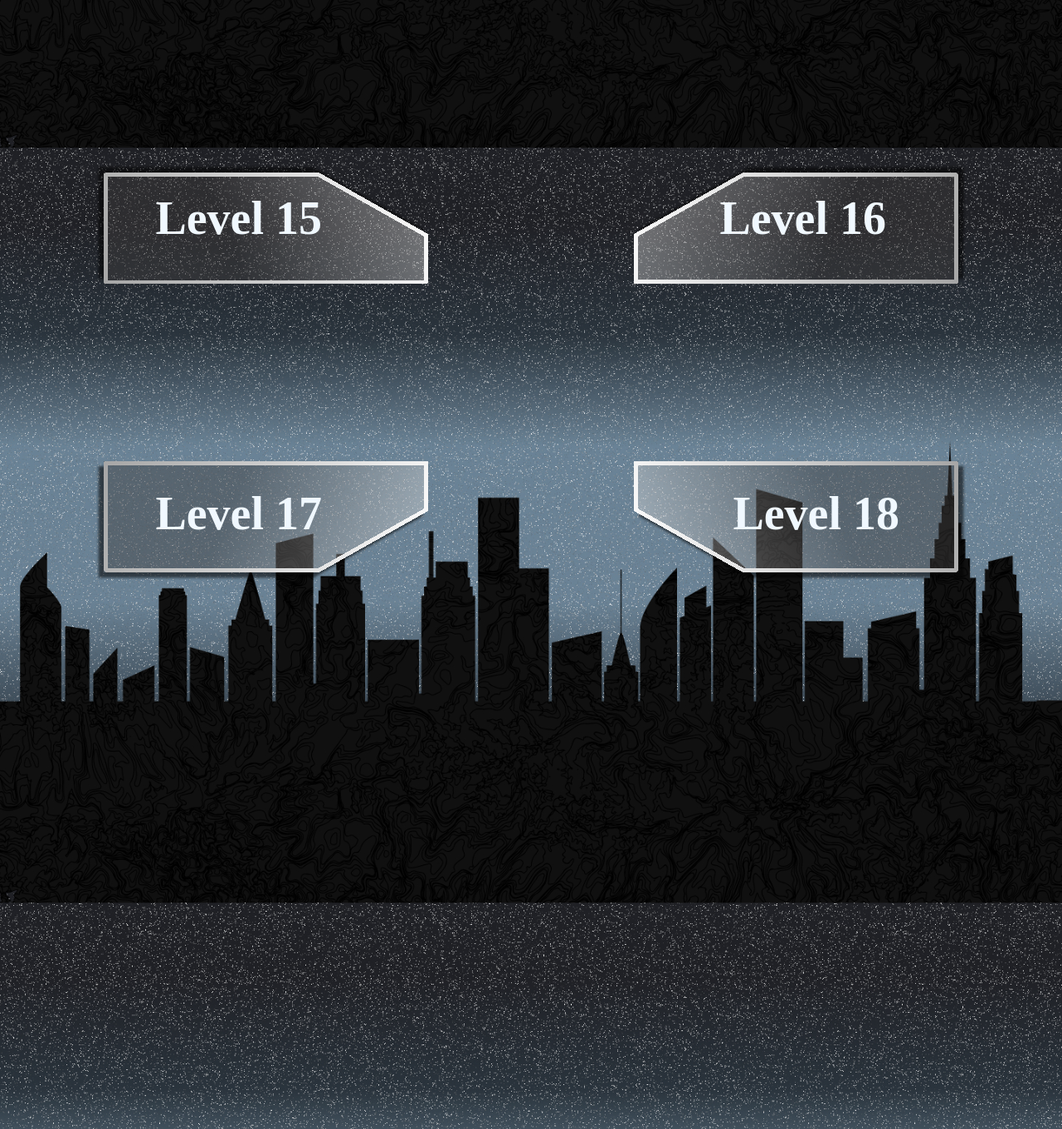
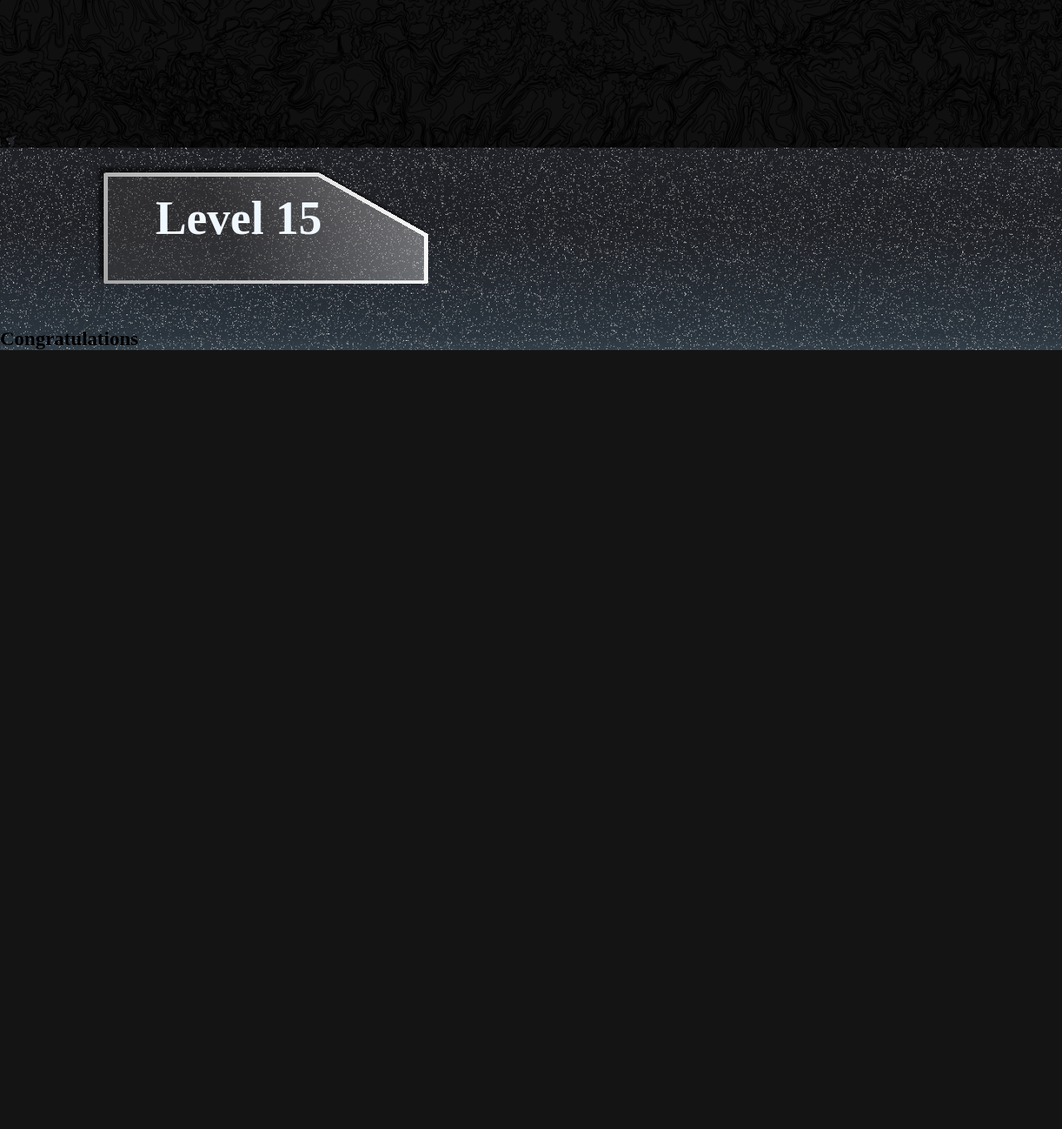
Before and after one commit to AIT-ISDF/ISDF, a Django app: page / in a window 1280 px wide. Shown: the part 4373-5734 px from the top of the page at 83% size. After the commit the page ends 4795 px from the top, so only its background shows below. Run offline with Django 5.2, Linux system fonts and the light colour scheme.

Commit message:
"Final commit"

```diff
--- a/dev/templates/html/index.html
+++ b/dev/templates/html/index.html
@@ -184,18 +184,22 @@
                     </div>
                 </div>
 
-                <div class="box bottom-right" data-level="16" data-href="{% url 'game16' %}">
+                <!-- <div class="box bottom-right" data-level="16" data-href="{% url 'game16' %}">
                     <div class="level-content">
                         <img src="{% static 'images/Rectangle 213.svg' %}" alt="level display box">
                         <h1>Level 16</h1>
                     </div>
-                </div>
+                </div> -->
             </div>
         </section>
 
-        <section class="levels-section">
+        <section>
+            <h1>Congratulations</h1>
+        </section>
+
+        <!-- <section class="levels-section">
             <div class="section-title">
-                <!-- <h2>BEGINNER</h2> -->
+
             </div>
             <div class="levels-container">
                 <div class="box top-left" data-level="17" data-href="{% url 'game17' %}">
@@ -226,7 +230,7 @@
                     </div>
                 </div>
             </div>
-        </section>
+        </section> -->
     </main>
     <script src="{% static 'js/script.js' %}"></script>
 </body>
```
